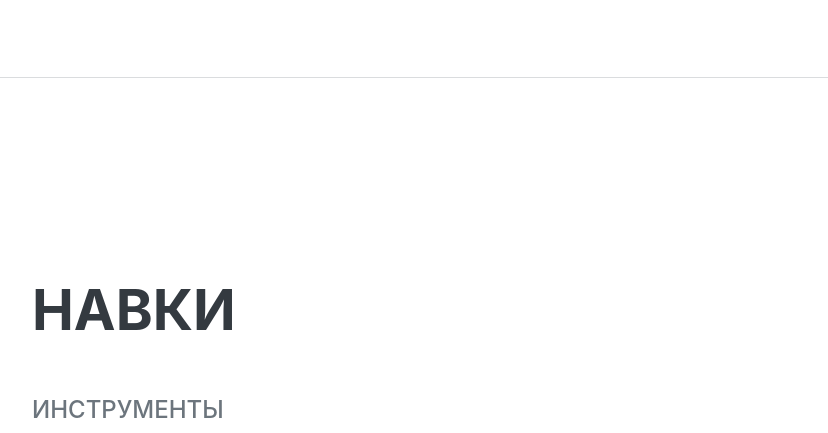
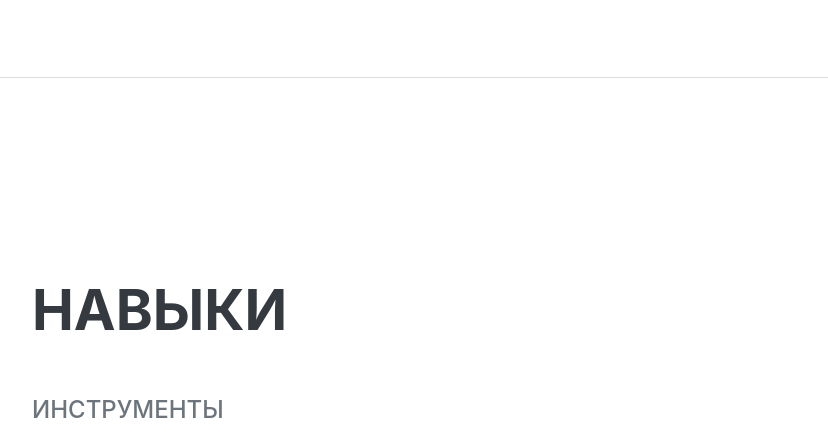
Before and after one commit to kasatkinasa24-ui/Resume, a plain HTML site: page index.html in a window 1280 px wide. Shown: the part 2491-2924 px from the top of the page, without its empty margins (288-1116 px from the left). Drawn offline with nearby package versions, Linux system fonts and the light colour scheme; a web font is replaced by a local one.

Commit message:
Update index.html

```diff
--- a/index.html
+++ b/index.html
@@ -113,7 +113,7 @@
             <!-- Skills-->
             <section class="resume-section" id="skills">
                 <div class="resume-section-content">
-                    <h2 class="mb-5">Навки</h2>
+                    <h2 class="mb-5">Навыки</h2>
                     <div class="subheading mb-3">Инструменты</div>
                     <ul class="list-inline dev-icons">
                         <li class="list-inline-item"><i class="fab fa-html5"></i></li>
```
